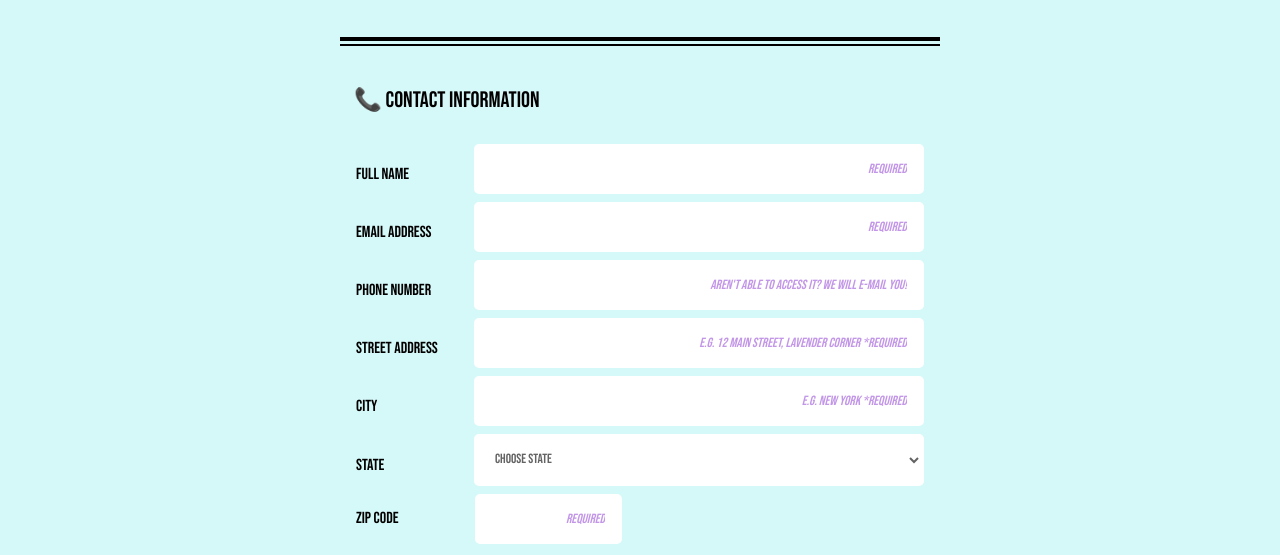
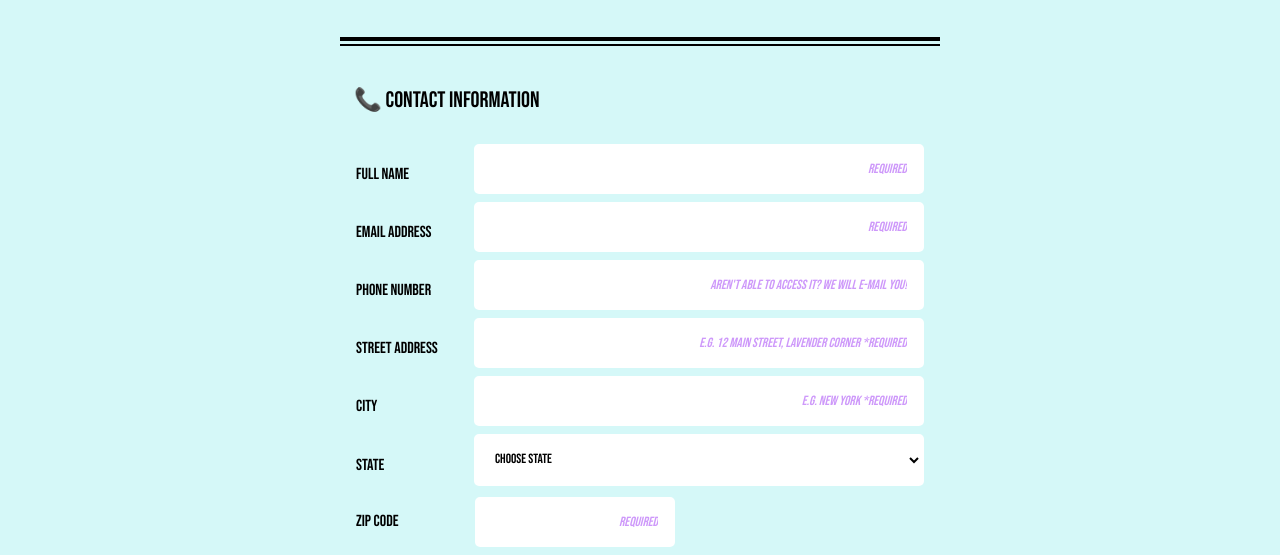
Before and after one commit to dallyq/registration_form_p3, a plain HTML site: page index.html in a window 1280 px wide. Shown: the part 227-782 px from the top of the page. Drawn offline with Linux system fonts and the light colour scheme.

Commit message:
Changing The Input Fields

```diff
--- a/css/styles.css
+++ b/css/styles.css
@@ -36,13 +36,8 @@ fieldset {
     border: none;
 }
 
-p, .container1, .container2, ::placeholder, select[id=state] {
-    color: rgb(99, 99, 99);
-}
-
 legend {
     padding-top: 20px;
-    color: black;
     font-size: 1.4rem;
 }
 
@@ -50,14 +45,10 @@ input, select {
     background-color: rgb(255, 255, 255);
 }
 
-input[type=textarea] {
-    height: 120px;
-}
-
 ::placeholder {
     font-style: italic;
     text-align: right;
-    color: rgb(195, 151, 231);
+    color: rgb(206, 153, 250);
 }
 
 label {
@@ -65,17 +56,17 @@ label {
     padding-bottom: 3px;
 }
 
-input:focus, select[id=state]:focus {
+input:focus, select[id="state"]:focus {
     outline-color:rgb(59, 189, 178);
 }
 
-input:hover, input:focus, select[id=state]:hover {
-  background-color: #d6ffe7;
+input:hover, input:focus, select[id="state"]:hover {
+  background-color: #e0ffed;
   transition: all 0.5s ease-out;
 }
 
-input[type=text], input[type=email], input[type=tel], input[type=address-line1],
-input[type=address-line2], input[type=zip], select[id=state], input[type=textarea] {
+input[type="text"], input[type="email"], select[id="state"],
+input[type="tel"] {
     border: 2px solid white;
     border-radius: 5px;
     padding: 15px;
@@ -97,7 +88,7 @@ input[type=address-line2], input[type=zip], select[id=state], input[type=textare
     flex-direction: column;
 }
 
-input[id="zipcode"] {
+input[type="tel"] {
     width: 200px;
     margin-top: 3px;
 }
@@ -110,7 +101,6 @@ input[id="zipcode"] {
 .container2 label {
     padding-left: 7px;
 }
-
 .item12 {
     padding-bottom: 20px;
 }
```
